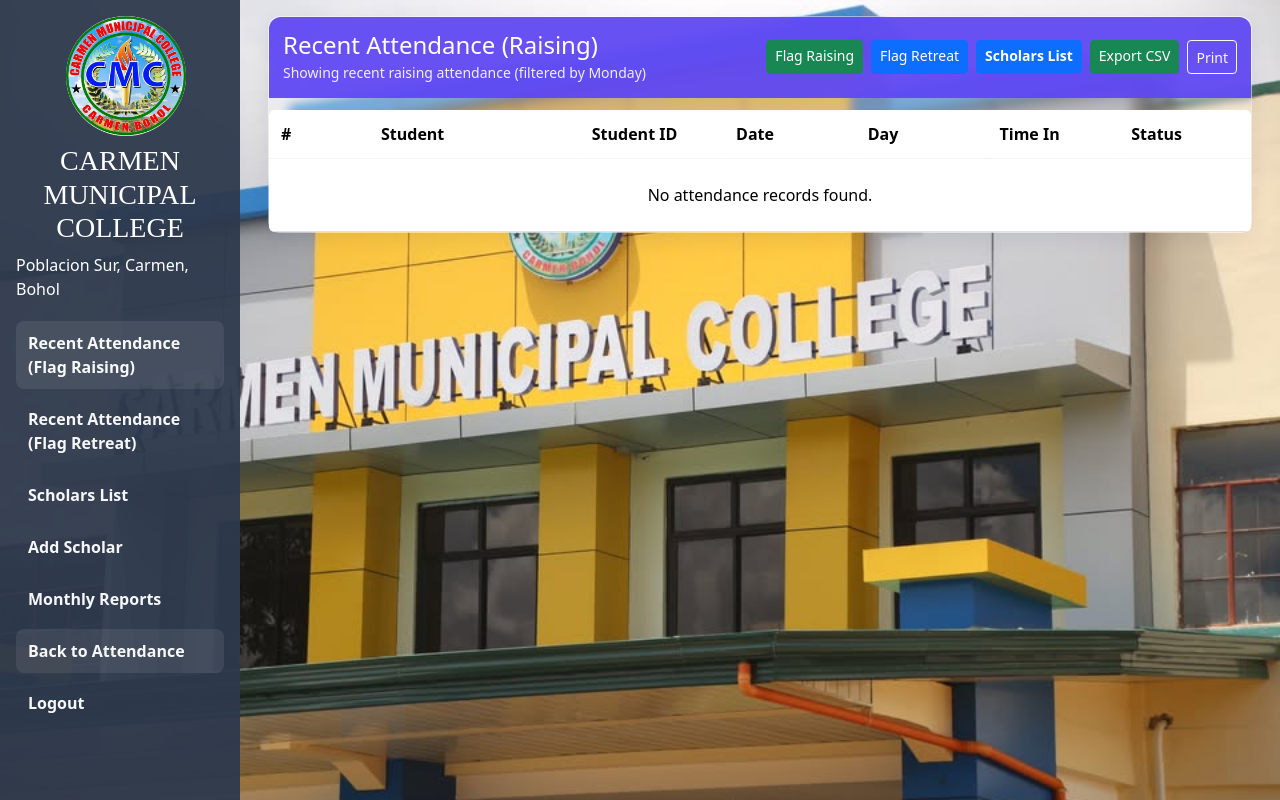
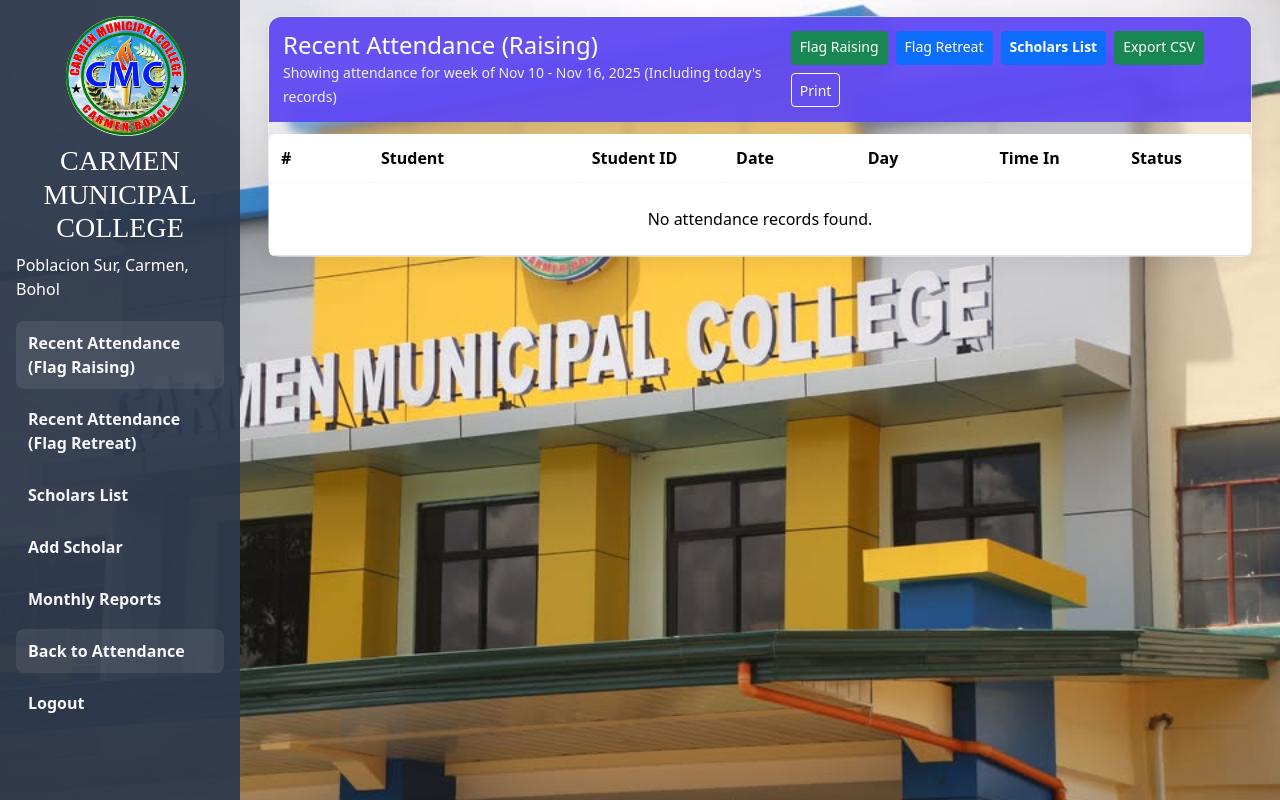
Before and after one commit to Jammael/CMC_Scholars_Flag_Raising_-_Flag_Retreat_Attendance_System, a PHP site: page /admin_dashboard.php?tab=attendance&ceremony=raising in a window 1280 px wide. Run offline with PHP 8.4, Linux system fonts and the light colour scheme; a user stored in the database is signed in; data comes from the database, SQL or seed files in the repository; tables that the repository leaves empty hold one stand-in row (values such as "Sample post"); some libraries are stand-ins or nearby versions.

Commit message:
Update admin_dashboard.php

```diff
--- a/CMC_Scholars_Flag_Ceremony_Attendance_System/admin_dashboard.php
+++ b/CMC_Scholars_Flag_Ceremony_Attendance_System/admin_dashboard.php
@@ -97,7 +97,14 @@
 $ceremony = (isset($_GET['ceremony']) && $_GET['ceremony'] === 'retreat') ? 'retreat' : 'raising';
 $filterDay = $ceremony === 'retreat' ? 'Friday' : 'Monday';
 
-// attendance query (filtered by day for the selected ceremony)
+// Get the current date and start of week
+$currentDate = date('Y-m-d');
+$currentMonth = date('m');
+$currentYear = date('Y');
+$startOfWeek = date('Y-m-d', strtotime('monday this week'));
+$endOfWeek = date('Y-m-d', strtotime('sunday this week'));
+
+// attendance query with weekly filter
 $q = "
   SELECT
     a.id,
@@ -123,13 +130,19 @@
   FROM attendance a
   LEFT JOIN students s ON a.student_id = s.student_id
   WHERE a.day = ?
+  AND (
+    -- Show current week's records
+    (a.date BETWEEN ? AND ?)
+    OR
+    -- Also include today's records if any
+    DATE(a.date) = ?
+  )
   ORDER BY a.date DESC, a.time_in DESC
-  LIMIT 200
 ";
 
 $stmt = $mysqli->prepare($q);
 if ($stmt) {
-    $stmt->bind_param('s', $filterDay);
+    $stmt->bind_param('ssss', $filterDay, $startOfWeek, $endOfWeek, $currentDate);
     $stmt->execute();
     $result = $stmt->get_result();
 } else {
@@ -280,6 +293,7 @@
     <title>Admin Dashboard — CMC Scholars</title>
     <link href="bootstrap-5.3.8-dist/css/bootstrap.min.css" rel="stylesheet">
     <link rel="icon" type="image/jpg" href="images/favicon.jpg"/>
+    <meta http-equiv="refresh" content="300"> <!-- Refreshes every 5 minutes -->
     <style>
         /* Responsive sidebar + table fixes (replaces previous style block parts) */
         :root{
@@ -589,7 +603,15 @@
                     <div class="card-banner d-flex justify-content-between align-items-center">
     <div>
         <h4 style="margin:0">Recent Attendance (<?php echo ucfirst($ceremony); ?>)</h4>
-                            <small style="opacity:.9">Showing recent <?php echo htmlspecialchars($ceremony); ?> attendance (filtered by <?php echo htmlspecialchars($filterDay); ?>)</small>
+        <small style="opacity:.9">
+            Showing attendance for week of
+            <?php echo date('M d', strtotime($startOfWeek)); ?>
+            -
+            <?php echo date('M d, Y', strtotime($endOfWeek)); ?>
+            <?php if(date('Y-m-d') === $currentDate): ?>
+                (Including today's records)
+            <?php endif; ?>
+        </small>
     </div>
     <div class="controls">
                             <a class="btn btn-success btn-sm" href="admin_dashboard.php?tab=attendance&ceremony=raising">Flag Raising</a>
@@ -624,18 +646,19 @@
                 <td><?php echo safe_html($row['student_name'] ?? 'Unknown'); ?></td>
                 <td><?php echo safe_html($row['student_id'] ?? ''); ?></td>
                 <td><?php echo $row['date'] ? date('Y-m-d', strtotime($row['date'])) : ''; ?></td>
+                <td><?php echo safe_html($row['day']); ?></td>
                 <td><?php echo $row['time_in'] ? date('h:i A', strtotime($row['time_in'])) : ''; ?></td>
                 <td>
                     <?php
                     $status = $row['status'] ?? 'Unknown';
-                                                        $cls = match($status) {
+                    $statusClass = match($status) {
                         'Present' => 'text-success',
                         'Late' => 'text-warning',
                         'Absent' => 'text-danger',
                         default => 'text-secondary'
                     };
+                    echo "<span class=\"{$statusClass}\">" . safe_html($status) . "</span>";
                     ?>
-                                                    <span class="<?php echo $cls; ?>"><?php echo safe_html($status); ?></span>
                 </td>
             </tr>
         <?php endwhile; ?>
```
Lines whose indentation alone changed are shown as unchanged.
